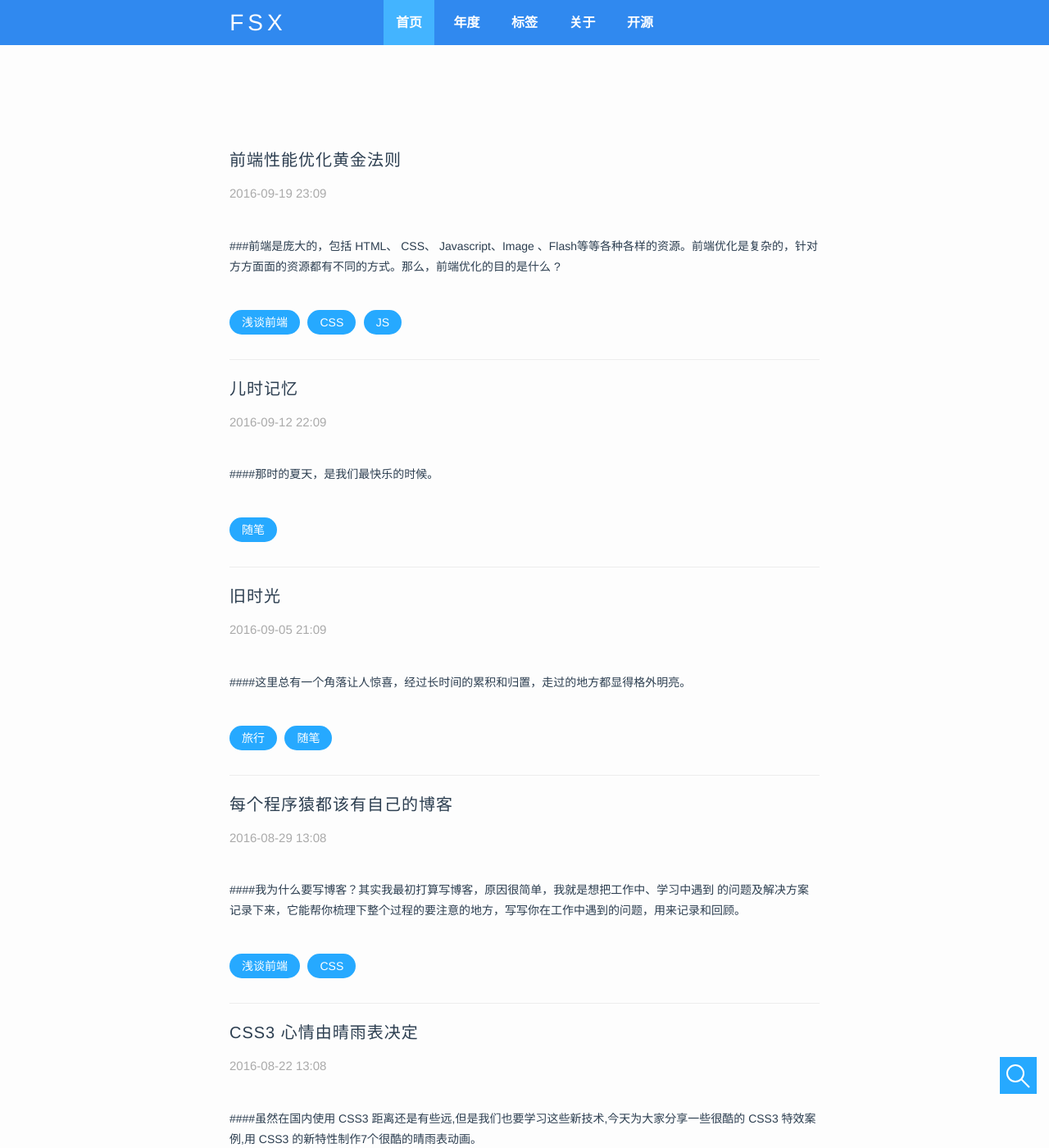
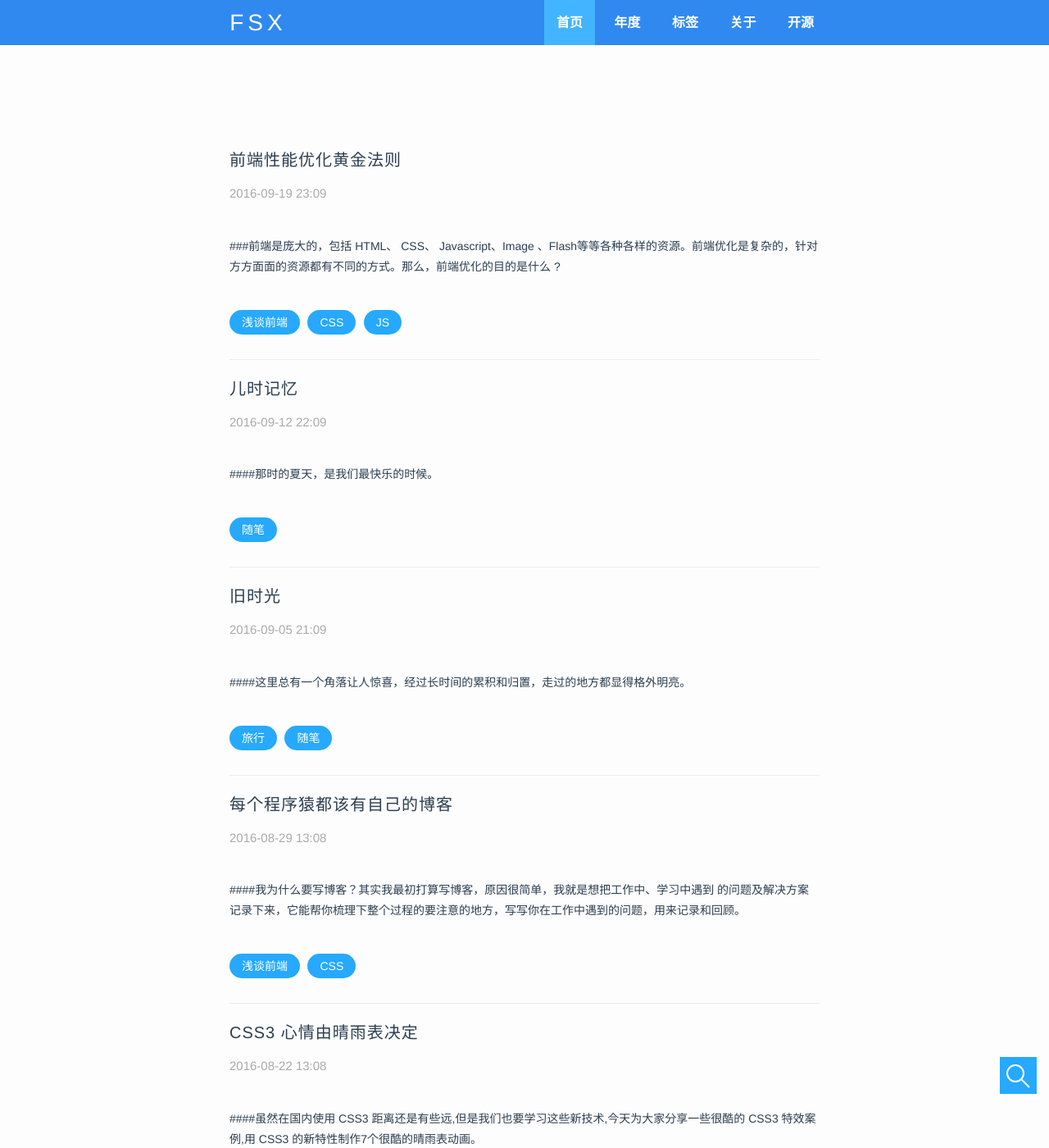
Before and after one commit to xtd420/Haonancx.github.io, a Jekyll site: the page built from index.html, in a window 1280 px wide and 1400 px high. Shown: the whole window at 82% size. Built offline with Jekyll 4.4.1, drawn with Linux system fonts in a browser that asks for light colours; nearby versions of some CDN libraries; Markdown is read by kramdown in place of the engine named in the settings; the list of posts is cut into pages by our own code; comment, search, counter and statistics services are not loaded.

Commit message:
调整导航

```diff
--- a/_sass/_layout.scss
+++ b/_sass/_layout.scss
@@ -29,9 +29,9 @@ position: relative;
 font-size: 28px;
 text-align: center;
 letter-spacing: 5px;
-position: absolute;
+float: left;
 width: 90px;
-left: 0;
+position: relative;
 font-weight: 500;
 }
 .MainIndex a {
@@ -69,11 +69,10 @@ font-size: 16px;
 margin: 0 auto;
 text-align: center;
 height: 55px;
-position: absolute;
+float: right;
+position: relative;
 display: none;
 font-weight: 600;
-right: 0;
-width: 100%;
 }
 .nav li {
 display: inline-block;
```
